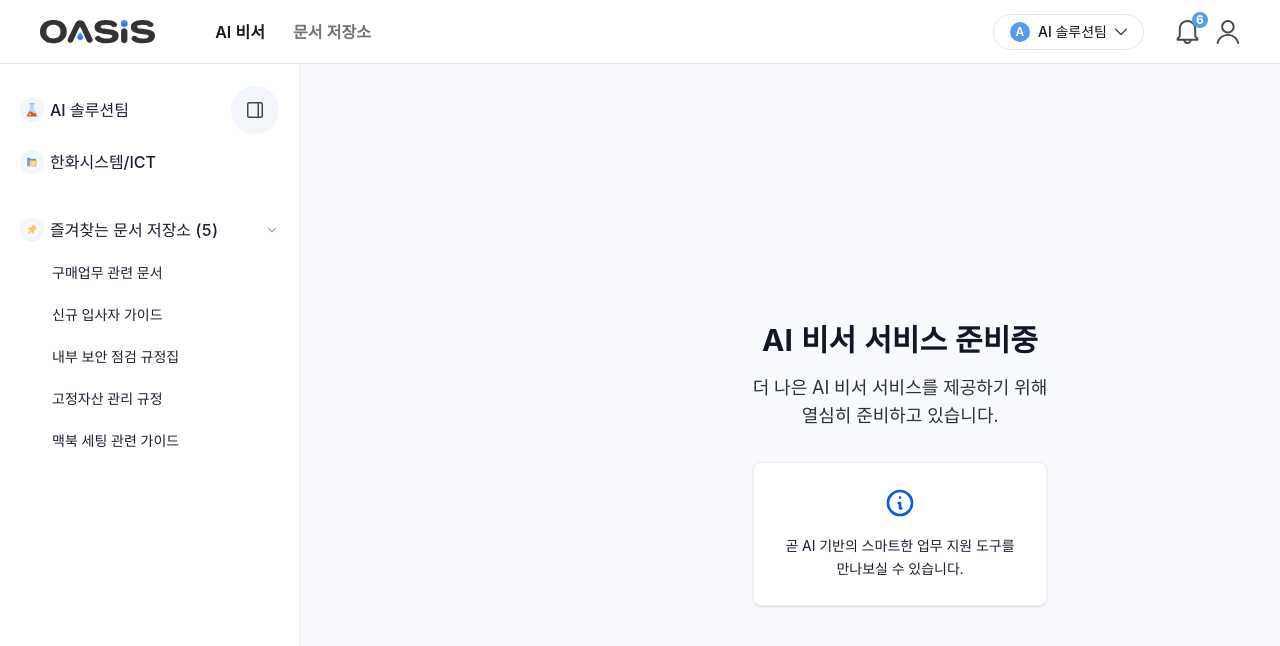
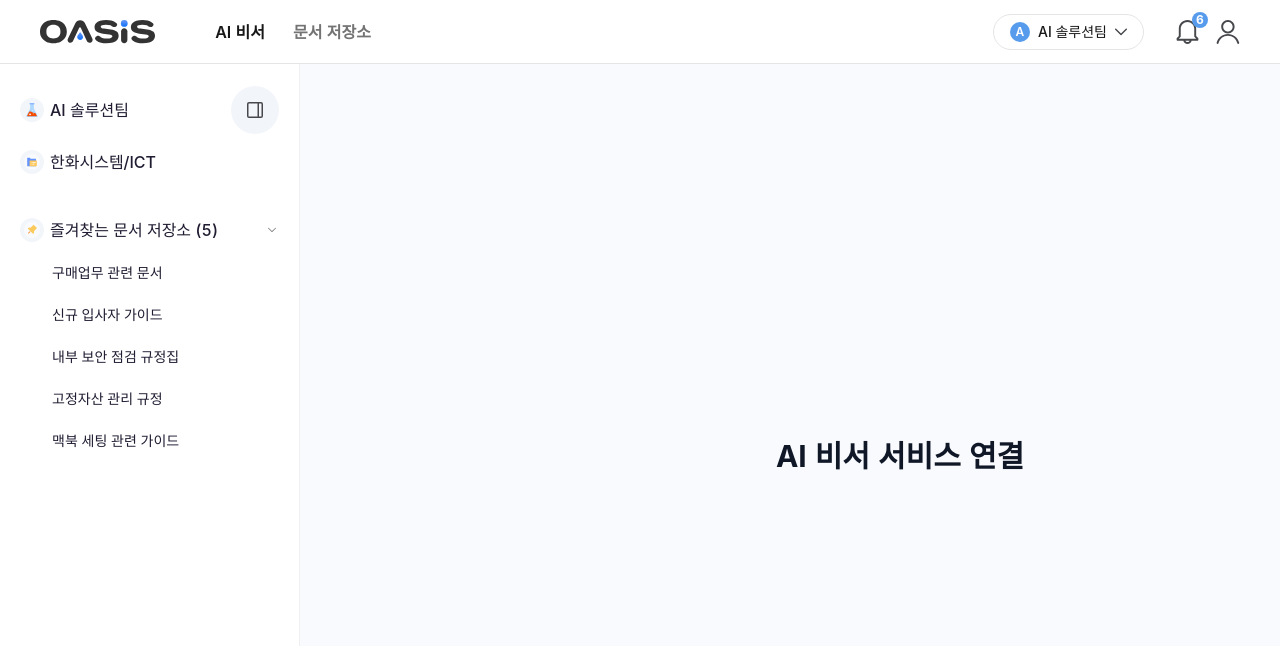
Before and after one commit to jieunchoi-hw/oasis-fe-portal-vue, a Vue app: page /ai-assistant in a window 1280 px wide. Shown: the top 646 px of the page. Built offline with nearby package versions, Linux system fonts and the light colour scheme.

Commit message:
breadcrumb수정

```diff
--- a/src/components/Breadcrumb.vue
+++ b/src/components/Breadcrumb.vue
@@ -1,11 +1,23 @@
 <template>
   <nav class="flex items-center gap-2.5">
     <template v-for="(item, index) in breadcrumbItems" :key="index">
-      <span class="text-2xl font-semibold text-text-neutral leading-loose">
+      <!-- 클릭 가능: 마지막이 아니면 router.push -->
+      <span
+        :aria-current="
+          index === breadcrumbItems.length - 1 ? 'page' : undefined
+        "
+        @click="onCrumbClick(index)"
+        class="text-2xl leading-loose"
+        :class="[
+          index === breadcrumbItems.length - 1
+            ? 'font-semibold text-text-neutral leading-loose' // 현재 위치
+            : 'font-semibold text-text-neutral/80 cursor-pointer hover:underline hover:font-semibold', // 클릭 가능 + 호버 스타일
+        ]"
+      >
         {{ item.name }}
       </span>
 
-      <!-- 마지막 아이템이 아닌 경우 화살표 표시 -->
+      <!-- 화살표 -->
       <img
         v-if="index < breadcrumbItems.length - 1"
         src="@/assets/icons/breadcrumb-arrow.svg"
@@ -18,23 +30,21 @@
 
 <script setup>
 import { computed } from "vue";
+import { useRouter } from "vue-router";
 
 const props = defineProps({
-  fileData: {
-    type: Object,
-    default: () => ({}),
-  },
-  parentFolders: {
-    type: Array,
-    default: () => [],
-  },
+  fileData: { type: Object, default: () => ({}) },
+  parentFolders: { type: Array, default: () => [] },
+  /** 라우팅 시작 경로 (예: '/docs' 또는 '/files') */
+  basePath: { type: String, default: "/" },
 });
+
+const router = useRouter();
 
 const breadcrumbItems = computed(() => {
   const items = [];
 
-  // 부모 폴더들 추가
-  if (props.parentFolders && props.parentFolders.length > 0) {
+  if (props.parentFolders?.length) {
     items.push(
       ...props.parentFolders.map((folder) => ({
         name: folder.name || folder,
@@ -43,8 +53,7 @@ const breadcrumbItems = computed(() => {
     );
   }
 
-  // 현재 파일/폴더 추가
-  if (props.fileData && props.fileData.name) {
+  if (props.fileData?.name) {
     items.push({
       name: props.fileData.name,
       type: props.fileData.type || "file",
@@ -53,4 +62,26 @@ const breadcrumbItems = computed(() => {
 
   return items;
 });
+
+/** index까지의 조각을 조인해 경로 생성 */
+const pathForIndex = (idx) => {
+  // const parts = breadcrumbItems.value
+  //   .slice(0, idx + 1)
+  //   .map((i) => encodeURIComponent(i.name));
+  // // basePath 뒤의 슬래시 중복 방지
+  // const base = props.basePath.endsWith("/")
+  //   ? props.basePath.slice(0, -1)
+  //   : props.basePath;
+  // return `${base}/${parts.join("/")}`;
+
+  return router.back(); // 임시로 뒤로가기 처리
+};
+
+const onCrumbClick = (index) => {
+  const lastIdx = breadcrumbItems.value.length - 1;
+  if (index === lastIdx) return; // 현재 위치는 비활성
+
+  const target = pathForIndex(index);
+  router.push(target);
+};
 </script>
--- a/src/views/AiAssistant.vue
+++ b/src/views/AiAssistant.vue
@@ -2,40 +2,7 @@
   <div class="flex items-center justify-center min-h-200 bg-gray-50">
     <div class="text-center p-8">
       <!-- 메인 제목 -->
-      <h1 class="text-3xl font-bold text-gray-900 mb-4">
-        AI 비서 서비스 준비중
-      </h1>
-
-      <!-- 설명 -->
-      <p class="text-lg text-gray-600 mb-8 max-w-md mx-auto">
-        더 나은 AI 비서 서비스를 제공하기 위해<br />
-        열심히 준비하고 있습니다.
-      </p>
-
-      <!-- 추가 정보 -->
-      <div
-        class="bg-white rounded-lg p-6 shadow-sm border border-gray-200 max-w-sm mx-auto"
-      >
-        <div class="flex items-center justify-center mb-4">
-          <svg
-            class="w-8 h-8 text-blue-600"
-            fill="none"
-            stroke="currentColor"
-            viewBox="0 0 24 24"
-          >
-            <path
-              stroke-linecap="round"
-              stroke-linejoin="round"
-              stroke-width="2"
-              d="M13 16h-1v-4h-1m1-4h.01M21 12a9 9 0 11-18 0 9 9 0 0118 0z"
-            />
-          </svg>
-        </div>
-        <p class="text-sm text-gray-700 leading-relaxed">
-          곧 AI 기반의 스마트한 업무 지원 도구를<br />
-          만나보실 수 있습니다.
-        </p>
-      </div>
+      <h1 class="text-3xl font-bold text-gray-900 mb-4">AI 비서 서비스 연결</h1>
     </div>
   </div>
 </template>
```
